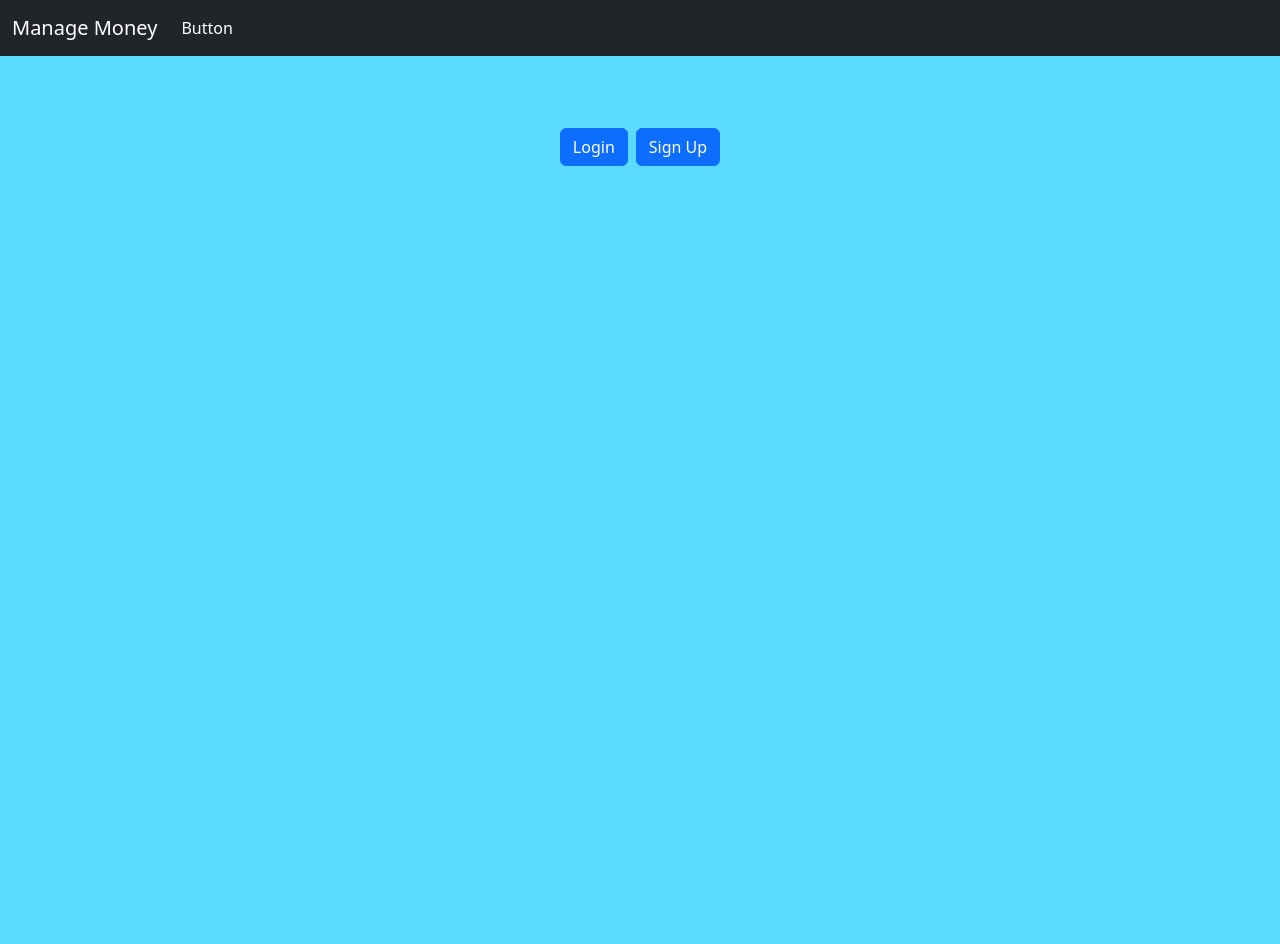
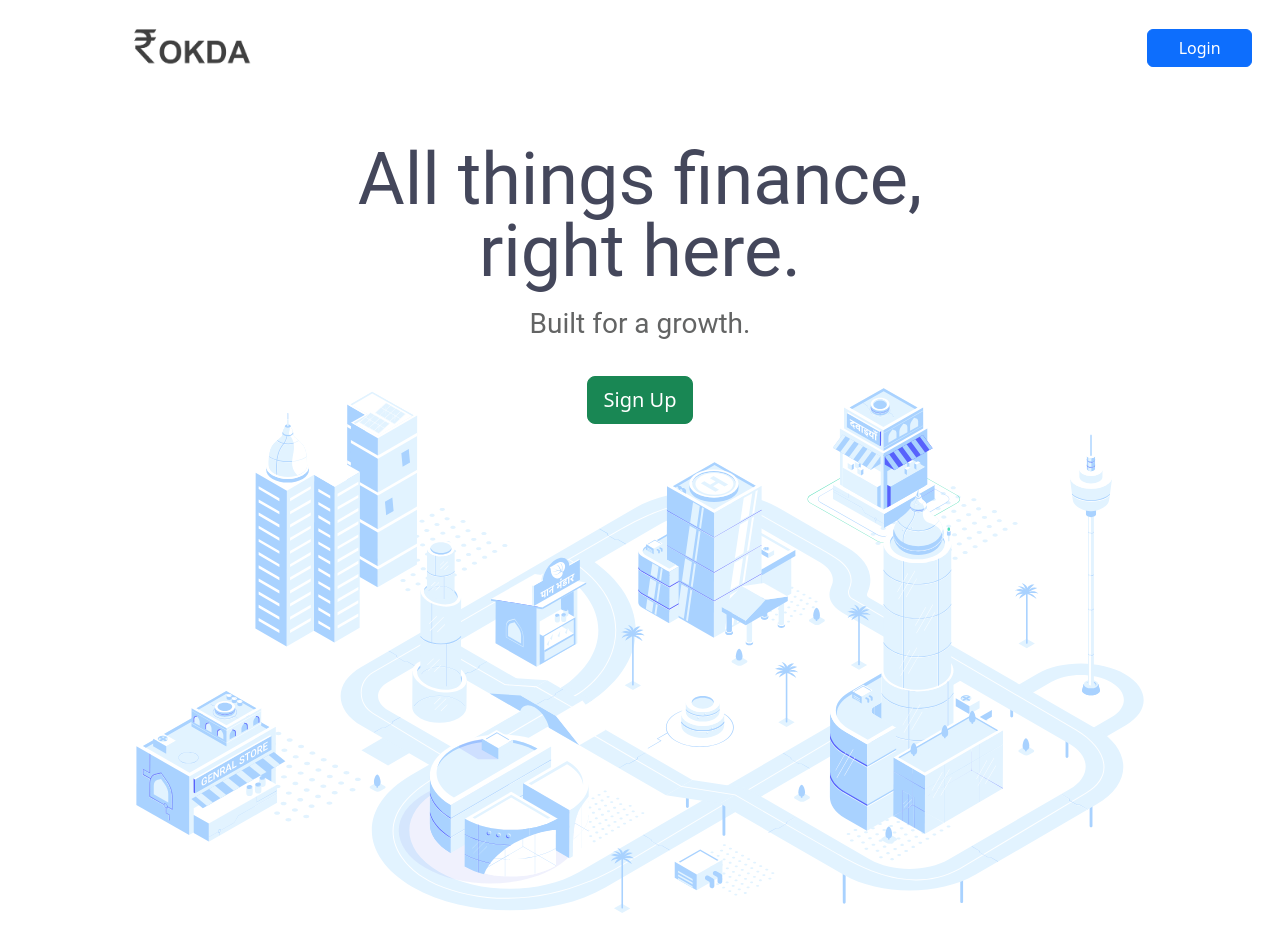
Before and after one commit to Naman-0206/Money-Manager, a Django app: page / in a window 1280 px wide. Before the commit the page ends 166 px from the top, so only its background shows below. Run offline with Django 4.2, Linux system fonts and the light colour scheme.

Commit message:
new home page

```diff
--- a/cash/settings.py
+++ b/cash/settings.py
@@ -10,6 +10,7 @@ For the full list of settings and their values, see
 https://docs.djangoproject.com/en/4.2/ref/settings/
 """
 
+import os
 from pathlib import Path
 
 # Build paths inside the project like this: BASE_DIR / 'subdir'.
@@ -116,7 +117,10 @@ USE_TZ = True
 # Static files (CSS, JavaScript, Images)
 # https://docs.djangoproject.com/en/4.2/howto/static-files/
 
-STATIC_URL = 'static/'
+STATIC_URL = '/static/'
+STATICFILES_DIRS = [
+    os.path.join(BASE_DIR, 'static')
+]
 
 # Default primary key field type
 # https://docs.djangoproject.com/en/4.2/ref/settings/#default-auto-field
--- a/cash_app/templates/base.html
+++ b/cash_app/templates/base.html
@@ -7,20 +7,14 @@
   <title>Manage Money</title>
   <link href="https://cdn.jsdelivr.net/npm/bootstrap@5.2.3/dist/css/bootstrap.min.css" rel="stylesheet"
     integrity="sha384-rbsA2VBKQhggwzxH7pPCaAqO46MgnOM80zW1RWuH61DGLwZJEdK2Kadq2F9CUG65" crossorigin="anonymous">
-  <style>
-    body {
-      background-color: #5adaff;
-    }
-  </style>
 </head>
 
 <body>
   {% include 'navbar.html' %}
   <br />
-  <div class="container">
-    {% block start%}
-    {% endblock %}
-  </div>
+  {% block start%}
+  {% endblock %}
+
   <script src="https://cdn.jsdelivr.net/npm/bootstrap@5.2.3/dist/js/bootstrap.bundle.min.js"
     integrity="sha384-kenU1KFdBIe4zVF0s0G1M5b4hcpxyD9F7jL+jjXkk+Q2h455rYXK/7HAuoJl+0I4"
     crossorigin="anonymous"></script>
--- /dev/null
+++ b/cash_app/templates/home.html
@@ -0,0 +1,63 @@
+<!doctype html>
+<html lang="en">
+{% load static %}
+<head>
+    <meta charset="utf-8">
+    <meta name="viewport" content="width=device-width, initial-scale=1">
+    <title>Manage Money</title>
+    <link href="https://cdn.jsdelivr.net/npm/bootstrap@5.2.3/dist/css/bootstrap.min.css" rel="stylesheet"
+        integrity="sha384-rbsA2VBKQhggwzxH7pPCaAqO46MgnOM80zW1RWuH61DGLwZJEdK2Kadq2F9CUG65" crossorigin="anonymous">
+    <style>
+        .visible {
+            border: 1px solid black;
+            border-radius: 1px;
+            background-color: darkgray;
+            border-radius: 0.3rem;
+        }
+
+        .bg-image {
+            background-position: center;
+            background-size: cover;
+            width: 100%;
+            height: 100vh;
+            background-image: url("{% static '/cityScapeImage1.a25744d0.svg' %}");
+            background-position: center;
+        }
+
+        .headText {
+            font-family: Roboto, system-ui;
+            color: #44475b;
+            font-size: 4.5rem;
+            line-height: 4.5rem;
+        }
+
+        .lightText {
+            color: #636464;
+            font-family: Roboto, system-ui;
+
+        }
+    </style>
+</head>
+
+<body>
+    <nav class="navbar ">
+        <div class="container-fluid row">
+            <a class="navbar-brand col-md-2 col-5 offset-md-1 " href="#">
+                <img src="{% static '/image-removebg-preview.png' %}" alt="Logo" height="70">
+            </a>
+            <a class="btn btn-primary mx-1 col-md-1 col-2" href="/login">Login</a>
+        </div>
+    </nav>
+
+    <div class="container bg-image">
+        <div class="text-center my-5">
+            <span class="headText my-3">All things finance,<br> right here.</span>
+            <br>
+            <div class="lightText fs-3 lh-lg mt-2">Built for a growth.</div>
+            <br>
+            <a class="btn btn-success mx-1 btn-lg" href="/register">Sign Up</a>
+        </div>
+    </div>
+</body>
+
+</html>
--- a/cash_app/urls.py
+++ b/cash_app/urls.py
@@ -3,6 +3,7 @@ from . import views
 
 urlpatterns = [
     path('', views.home, name='home'),
+    path('dashboard/', views.dashboard ,name='dashboard'),
     path('login/', views.login_page , name='login_page'),
     path('logout/', views.logout_page , name='logout_page'),
     path('register/', views.register_page , name='register_page'),
--- a/cash_app/views.py
+++ b/cash_app/views.py
@@ -11,7 +11,14 @@ from django.db.models import Sum
 
 # Create your views here.
 def home(request):
+    if request.user.is_authenticated:
+        return redirect('dashboard')
+    else:
+        return render(request , 'home.html')
+
+def dashboard(request):
     user_id = request.user.id
+
     if request.method == 'POST':
         information = request.POST.get('information')
         amount = request.POST.get('amount')
@@ -56,11 +63,7 @@ def home(request):
             "total_debit" : debit,
             "total" : total,
             }
-        return render(request, 'index.html' , context=context)
-
-    context={ 'date':datetime.now(),
-        }
-    return render(request, 'index.html' , context=context)
+        return render(request, 'dashboard.html' , context=context)
 
 def login_page(request):
     if request.method == 'POST':
@@ -86,7 +89,7 @@ def login_page(request):
     if not request.user.is_authenticated:
         return render(request ,'login.html')
     else:
-        return redirect("home")
+        return redirect("dashboard")
 
 
 def register_page(request):
```
Also changed, not shown: static/cityScapeImage1.a25744d0.svg (added), static/image-removebg-preview.png (added).
